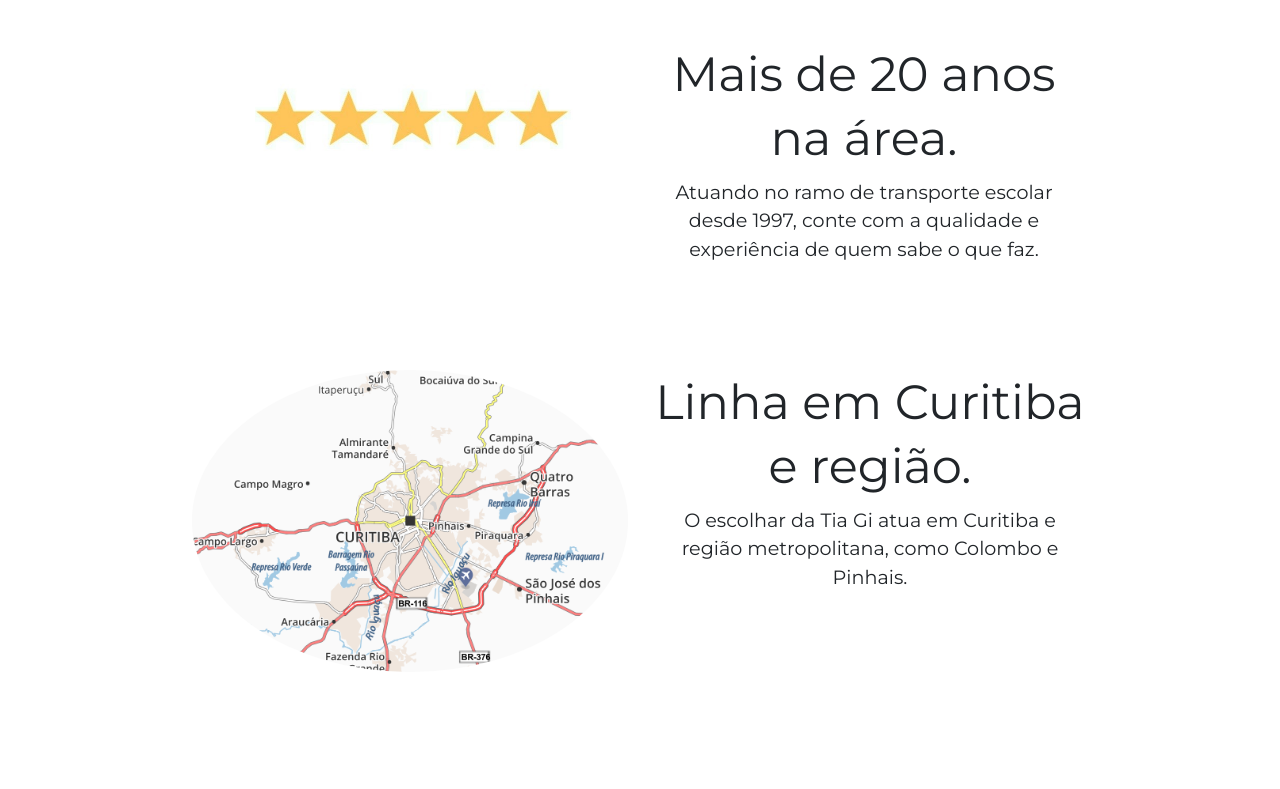
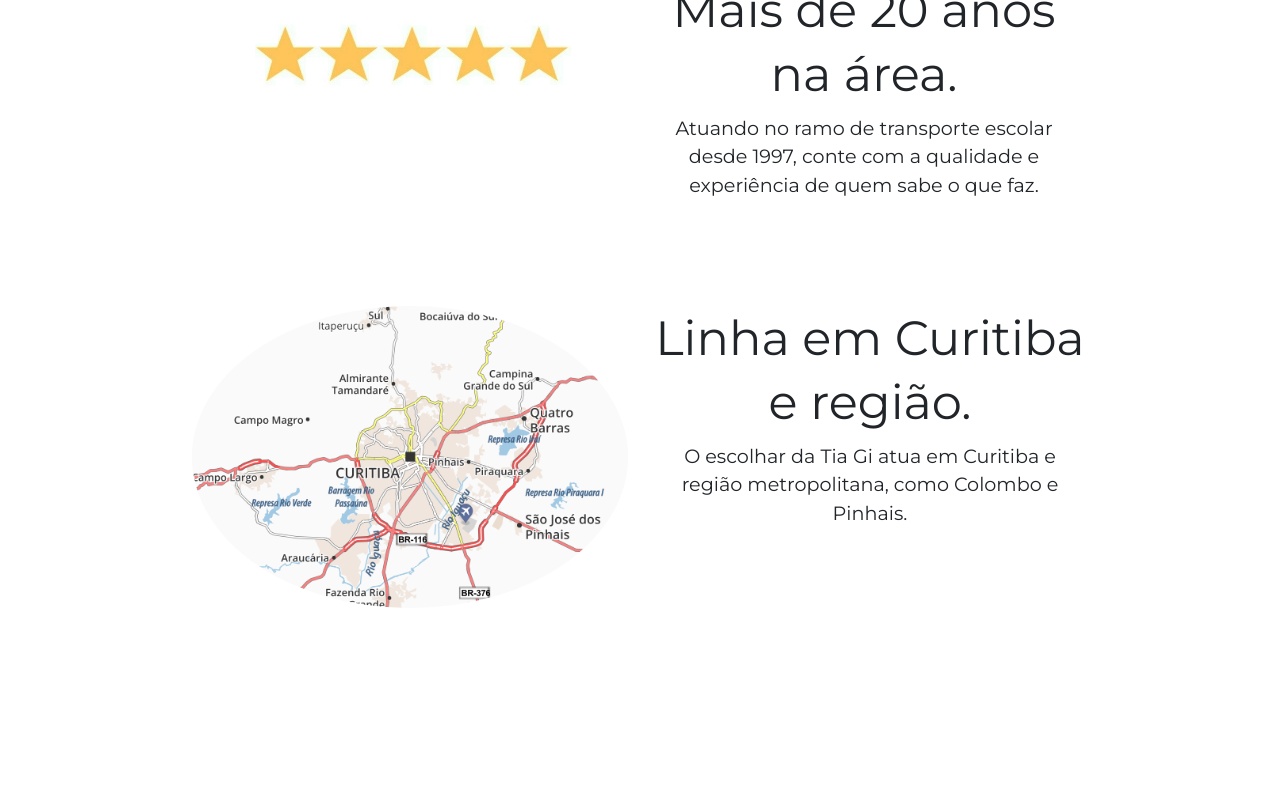
Before and after one commit to ailtonjr97/web-page-gisele, a plain HTML site: page index.html in a window 1280 px wide. Shown: the part 1066-1855 px from the top of the page. Drawn offline with nearby package versions, Linux system fonts and the light colour scheme.

Commit message:
Add files via upload

```diff
--- a/css/styles.css
+++ b/css/styles.css
@@ -187,6 +187,11 @@ p {
 }
 
 @media (min-width: 900px) {
+
+  .featurbs{
+    padding-top: 0;
+  }
+
   .escolar-titulo {
     padding-top: 30px;
     text-align: center;
--- a/index.html
+++ b/index.html
@@ -72,7 +72,7 @@
   </div>
 
   <section id="features">
-    <div class="container-fluid">
+    <div class="container-fluid featurbs">
       <div class="row urbs">
         <div class="col-lg-6 col-md-12">
           <img class='logo-urbs' src="images/urbs2.png" alt="logo da urbs">
```
